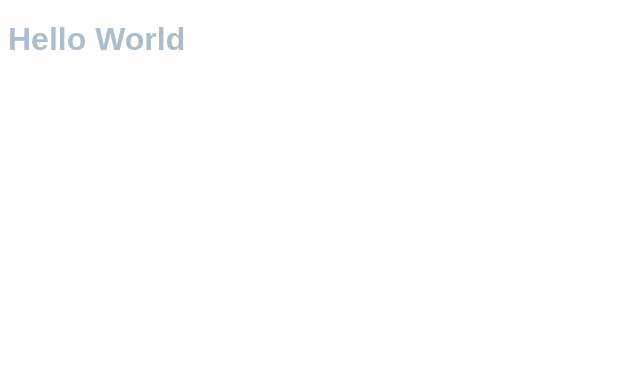
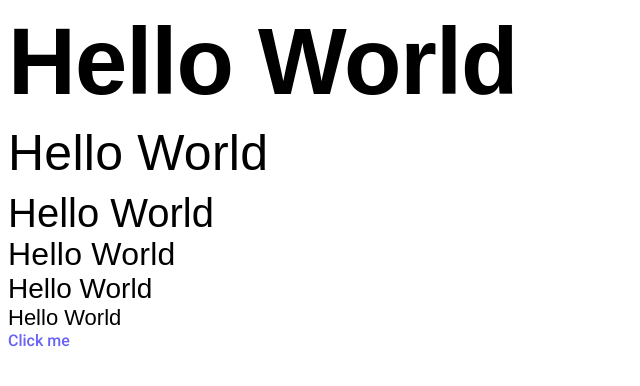
Before and after one commit to petermoyano/4, a plain HTML site: page index.html in a window 1280 px wide. Shown: the whole page, without its empty margins (0-640 px from the left). Drawn offline with Linux system fonts and the light colour scheme; a web font is replaced by a local one.

Commit message:
Headings/links basic styles

```diff
--- a/index.css
+++ b/index.css
@@ -4,9 +4,77 @@
     --text-grey: #adbdcc;
     --body-font: "Roboto", sans-serif;
     --heading-font: "Anek Telugu", sans-serif;
+    --h1-size: 94px;
+    --h1-height: 108px;
+    --h2-size: 50px;
+    --h2-height: 75px;
+    --h3-size: 40px;
+    --h4-size: 32px;
+    --h5-size: 28px;
+    --h6-size: 22px;
+    --purple-1: #6962f7;
+    --purple-2: #7000ff;
+    --primary-accent: #0a2540;
 }
 
 h1 {
-    color: var(--text-grey);
     font-family: var(--heading-font);
+    font-weight: 600;
+    font-size: var(--h1-size);
+    margin: 0;
+    width: 100%;
+    letter-spacing: -1px;
+    line-height: var(--h1-height);
 }
+h2 {
+    font-family: var(--heading-font);
+    font-weight: 500;
+    font-size: var(--h2-size);
+    margin: 0;
+    width: 100%;
+    letter-spacing: 0.25px;
+    line-height: var(--h2-height);
+}
+h3 {
+    font-family: var(--heading-font);
+    font-weight: 500;
+    font-size: var(--h3-size);
+    margin: 0;
+    width: 100%;
+}
+h4 {
+    font-family: var(--heading-font);
+    font-weight: 500;
+    font-size: var(--h4-size);
+    margin: 0;
+    width: 100%;
+    letter-spacing: 0.25px;
+}
+h5 {
+    font-family: var(--heading-font);
+    font-weight: 500;
+    font-size: var(--h5-size);
+    margin: 0;
+    width: 100%;
+}
+h6 {
+    font-family: var(--heading-font);
+    font-weight: 500;
+    font-size: var(--h6-size);
+    margin: 0;
+    width: 100%;
+}
+
+body {
+    font-family: var(--body-font);
+}
+a {
+    text-decoration: none;
+    color: var(--purple-1);
+    font-weight: 500;
+    transition: color 0.25s ease;
+}
+
+a:hover {
+    color: var(--primary-accent);
+}
--- a/index.html
+++ b/index.html
@@ -9,7 +9,7 @@
         <link rel="preconnect" href="https://fonts.googleapis.com" />
         <link rel="preconnect" href="https://fonts.gstatic.com" crossorigin />
         <link
-            href="https://fonts.googleapis.com/css2?family=Anek+Telugu:wght@300;400;500;600;700&family=Roboto:wght@300&display=swap"
+            href="https://fonts.googleapis.com/css2?family=Anek+Telugu:wght@300;400;500;600;700&family=Roboto:wght@300;400;500;700&display=swap"
             rel="stylesheet"
         />
 
@@ -17,5 +17,11 @@
     </head>
     <body>
         <h1>Hello World</h1>
+        <h2>Hello World</h2>
+        <h3>Hello World</h3>
+        <h4>Hello World</h4>
+        <h5>Hello World</h5>
+        <h6>Hello World</h6>
+        <a href="">Click me</a>
     </body>
 </html>
```
